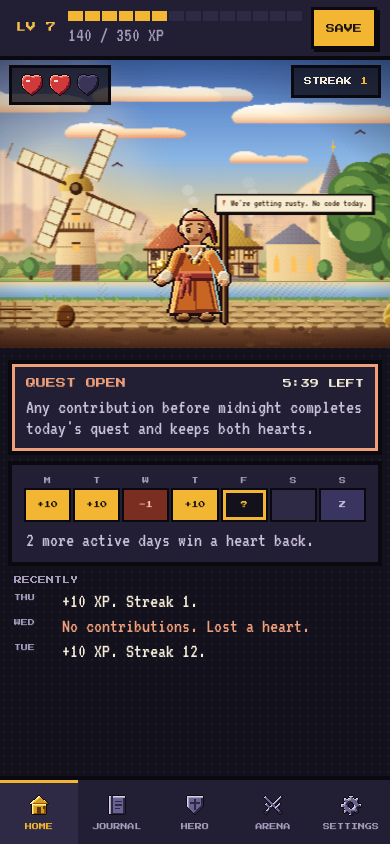
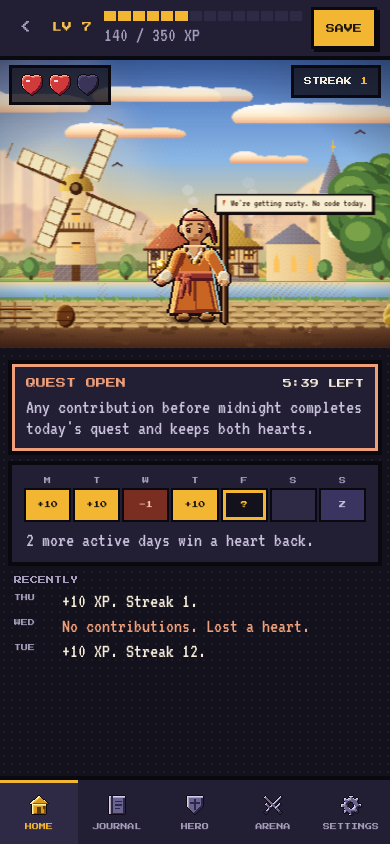
Before and after one commit to tushar27x/commitquest, a Next.js app in the folder web/: page /home in a window 390 px wide. Built offline with nearby package versions, Linux system fonts and the light colour scheme.

Commit message:
Add a link back to the landing page on every screen
A '< LANDING' link at the left of the desktop top nav and a '<' button at the
left of every phone header. e2e (mock): it is present on all five screens, at
desktop and phone widths, and leads to the landing page.

```diff
--- a/web/components/game/MobileHeader.tsx
+++ b/web/components/game/MobileHeader.tsx
@@ -1,6 +1,7 @@
+import Link from "next/link";
 import type { ReactNode } from "react";
 
-/** The 56 px screen header on phones (each screen fills it differently). */
+/** The 56 px screen header on phones: a link back to the landing page, then what each screen puts in it. */
 export function MobileHeader({
   children,
   className = "",
@@ -15,6 +16,13 @@ export function MobileHeader({
     <header
       className={`sticky top-0 z-20 flex h-14 shrink-0 items-center gap-3 bg-stone px-4 pt-[env(safe-area-inset-top)] md:hidden ${flat ? "" : "shadow-bar-down"} ${className}`}
     >
+      <Link
+        href="/"
+        aria-label="Back to the landing page"
+        className="-ml-1 flex h-9 w-7 shrink-0 items-center justify-center font-display text-[12px] text-muted-2 active:text-gold"
+      >
+        &lt;
+      </Link>
       {children}
     </header>
   );
--- a/web/components/game/TopNav.tsx
+++ b/web/components/game/TopNav.tsx
@@ -7,7 +7,7 @@ import { TABS, isActiveTab } from "@/lib/nav";
 import { useHero, useInsights } from "@/lib/queries";
 import { SaveButton } from "./SaveButton";
 
-/** Desktop navigation (md and up): name, tabs, last sync time, SAVE. */
+/** Desktop navigation (md and up): link back to the landing page, name, tabs, last sync time, SAVE. */
 export function TopNav() {
   const pathname = usePathname();
   const insights = useInsights().data;
@@ -20,6 +20,13 @@ export function TopNav() {
         aria-label="Main"
         className="mx-auto flex max-w-[1180px] flex-wrap items-center gap-x-[26px] gap-y-3 px-6 py-3.5 font-display text-[10px]"
       >
+        <Link
+          href="/"
+          aria-label="Back to the landing page"
+          className="text-muted-2 hover:text-gold active:text-gold"
+        >
+          &lt; LANDING
+        </Link>
         <span className="text-gold">
           {insights?.user_name.toUpperCase() ?? "INSIGHT HUB"}
           {/* Home shows the level in its own panel. */}
```
Also changed, not shown: 1 other file (tests, documents, lock files or other folders).
